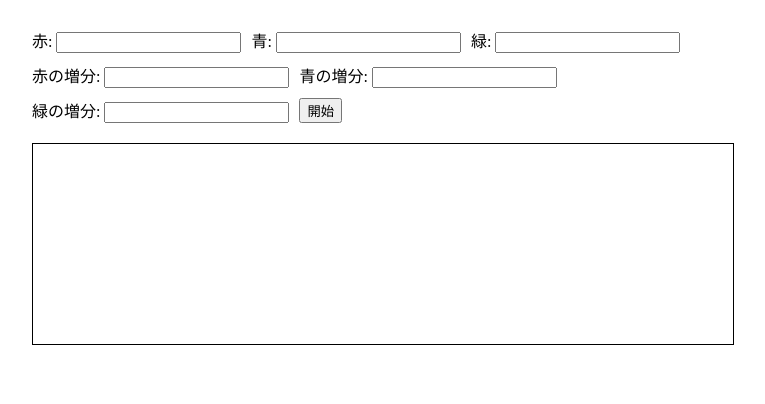
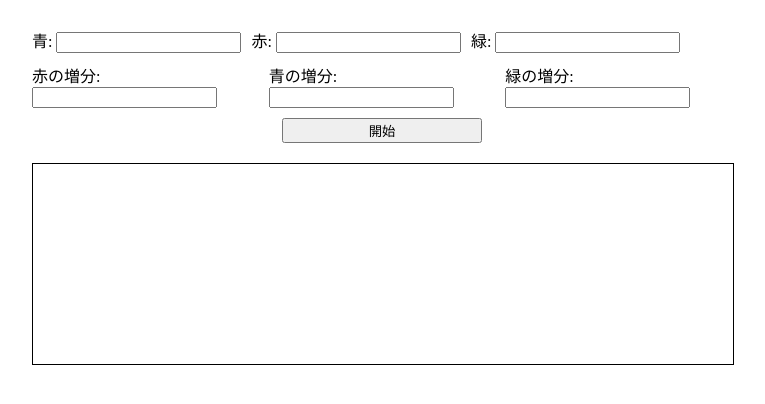
Before and after one commit to snake97123/ColorCycle, a plain HTML site: page index.html in a window 1280 px wide. Shown: the whole page, without its empty margins (258-1023 px from the left). Drawn offline with Linux system fonts and the light colour scheme.

Commit message:
HTMLとCSSの修正

```diff
--- a/index.html
+++ b/index.html
@@ -9,12 +9,16 @@
 <body>
   <div class="container">
     <div class="input-section">
-      <label>赤: <input type="text" id="red-input" maxlength="2"></label>
-      <label>青: <input type="text" id="blue-input" maxlength="2"></label>
-      <label>緑: <input type="text" id="green-input" maxlength="2"></label>
-      <label>赤の増分: <input type="text" id="red-increment" maxlength="2"></label>
-      <label>青の増分: <input type="text" id="blue-increment" maxlength="2"></label>
-      <label>緑の増分: <input type="text" id="green-increment" maxlength="2"></label>
+      <div class="color-inputs">
+        <label>青: <input type="text" id="blue-input" maxlength="2"></label>
+        <label>赤: <input type="text" id="red-input" maxlength="2"></label>
+        <label>緑: <input type="text" id="green-input" maxlength="2"></label>
+      </div>
+      <div class="increment-inputs">
+        <label>赤の増分: <input type="text" id="red-increment" maxlength="2"></label>
+        <label>青の増分: <input type="text" id="blue-increment" maxlength="2"></label>
+        <label>緑の増分: <input type="text" id="green-increment" maxlength="2"></label>
+      </div>
       <button id="start-stop-button">開始</button>
     </div>
     <div class="color-box"></div>
--- a/styles.css
+++ b/styles.css
@@ -6,9 +6,19 @@
 
 .input-section {
   display: flex;
-  flex-wrap: wrap;
+  flex-direction: column;
   gap: 10px;
   margin-bottom: 20px;
+}
+
+.color-inputs, .increment-inputs {
+  display: flex;
+  gap: 10px;
+}
+
+button {
+  width: 200px;
+  margin: auto;
 }
 
 .color-box {
```
